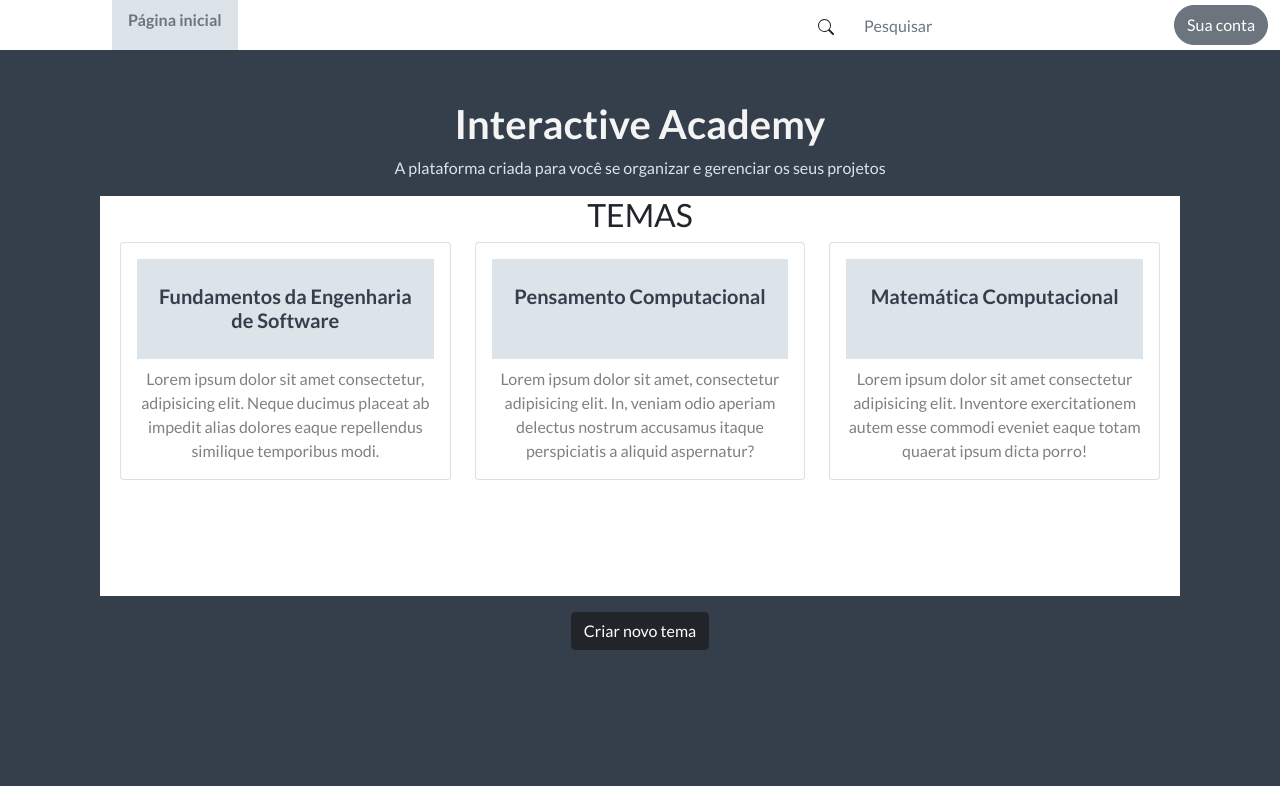
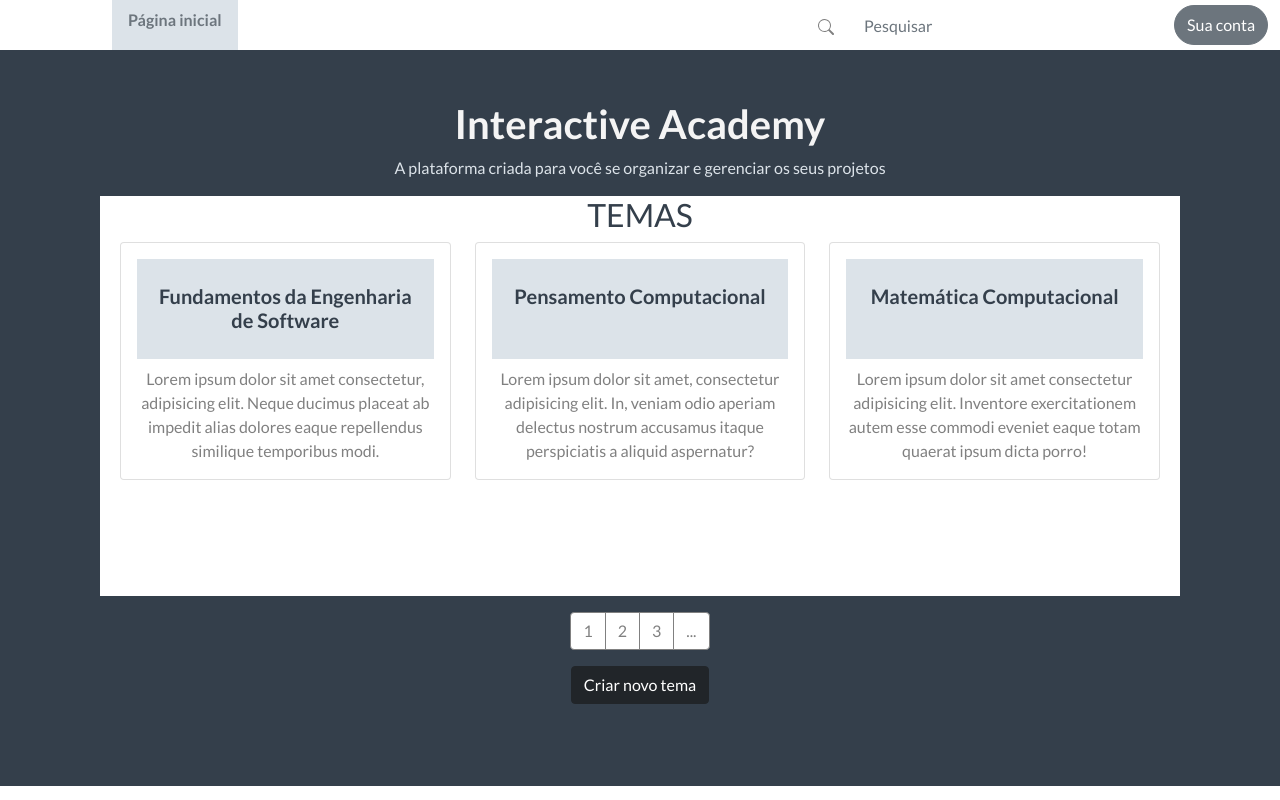
Before and after one commit to ICEI-PUC-Minas-PMV-ADS/pmv-ads-2022-2-e1-proj-web-t6-grupo-4-1, a website: page src/temas.html in a window 1280 px wide. Drawn offline with nearby package versions, Linux system fonts and the light colour scheme.

Commit message:
atualizações

```diff
--- a/src/css/style_temas.css
+++ b/src/css/style_temas.css
@@ -28,7 +28,8 @@
     width: 50%;
     height: 30px;
     margin: 5px;
-
+    box-shadow: none;
+    color: gray;
 
 }
 
@@ -45,6 +46,8 @@ h1 {
     font-weight: 700 !important;
     color: var(--light-color);
 }
+
+
 p {
     color: var(--primary-color);
     text-align: center;
@@ -65,13 +68,35 @@ p {
     height: 100px;
 
 }
-.card-text{
+.card-text, #lupa{
 
     color: gray;
+    box-shadow: none;
 
 }
-a {
+a , h2{
     color: var(--dark-color) !important;
     text-decoration: none !important;
 
 }
+.btn-group>button{
+    color: gray;
+    border-color: gray;
+    background-color: #fff;
+}
+.btn-group>button:hover{
+    color: #fff;
+    background-color: gray;
+    transition: ease-in-out 1.5;
+
+
+
+}
+
+.btn-group>button:focus{
+
+    background-color: gray;
+    color: #fff;
+    outline: none;
+    box-shadow: none;
+}
--- a/src/temas.html
+++ b/src/temas.html
@@ -23,7 +23,7 @@
                     <a id="pagina-inicial" class="nav-link active text-secondary fw-bolder" aria-current="page" href="#">Página inicial</a>
 
                   <form  class="d-flex justify-content-end w-50">
-                    <button type="button" class="btn"><svg xmlns="http://www.w3.org/2000/svg" width="16" height="16" fill="currentColor" class="bi bi-search" viewBox="0 0 16 16">
+                    <button id="lupa" type="button" class="btn"><svg xmlns="http://www.w3.org/2000/svg" width="16" height="16" fill="currentColor" class="bi bi-search" viewBox="0 0 16 16">
                       <path d="M11.742 10.344a6.5 6.5 0 1 0-1.397 1.398h-.001c.03.04.062.078.098.115l3.85 3.85a1 1 0 0 0 1.415-1.414l-3.85-3.85a1.007 1.007 0 0 0-.115-.1zM12 6.5a5.5 5.5 0 1 1-11 0 5.5 5.5 0 0 1 11 0z"></path>
                     </svg></button>
                     <input id="pesquisa" class="form-control me-2" type="search" placeholder="Pesquisar" aria-label="Search">
@@ -41,14 +41,14 @@
 <section id="tema-criado">
             <h2 class="text-center">TEMAS</h2>
 <!--CAROUSEL-->
-<div id="carouselExampleControls" class="carousel slide" data-bs-ride="carousel">
+<div id="carouselExampleControls" class="carousel slide" data-bs-ride="carousel" data-bs-interval="false">
     <div class="carousel-inner">
 
 
 
 <!--TEMAS-->
           <!--pagina1-->
-        <div id="pag-1" class="carousel-item active">
+        <div id="pag-1" class="carousel-item active" >
             <div class="row row-cols-3">
                 <div class="col">
                   <div class="card">
@@ -79,8 +79,10 @@
                     </div>
                   </div>
               </div>
+
             </div>
-        </div>
+
+
 <!--pagina 1 fim-->
 
 <!--pagina 2-->
@@ -109,29 +111,50 @@
               <div class="card-body"><a href="">
                 <h5 class="card-title">Special title treatment</h5></a>
                 <p class="card-text">With supporting text below as a natural lead-in to additional content.</p>
-
               </div>
             </div>
           </div>
       </div>
-    </div>
+  </div>
+  <!--
+  <button class="carousel-control-prev" type="button" data-bs-target="#carouselExampleControls" data-bs-slide="prev">
+    <span class="carousel-control-prev-icon" aria-hidden="true"></span>
+    <span class="visually-hidden">Previous</span>
+  </button>
+  <button class="carousel-control-next" type="button" data-bs-target="#carouselExampleControls" data-bs-slide="next">
+    <span class="carousel-control-next-icon" aria-hidden="true"></span>
+    <span class="visually-hidden">Next</span>
+  </button>
+  -->
 </div>
 
 
 <!--TEMAS FIM-->
 
 <!--CAROUSEL FIM-->
-    </div>
+
 </div>
 
 
 
 
 </section>
-        <!--Links das páginas-->
-       <div class="d-flex justify-content-center m-3">
+        <!--botões das páginas-->
 
 
+        <div class="d-flex justify-content-center m-3">
+
+          <div class="btn-group" role="group" aria-label="Basic outlined example">
+            <button type="button" class="btn btn-outline "  data-bs-target="#carouselExampleControls" data-bs-slide-to="0" class="active" aria-current="true" aria-label="Slide 1">1</button>
+            <button type="button" class="btn btn-outline "  data-bs-target="#carouselExampleControls" data-bs-slide-to="1" aria-label="Slide 2">2</button>
+            <button type="button" class="btn btn-outline "  data-bs-target="#carouselExampleControls" data-bs-slide-to="2" aria-label="Slide 3">3</button>
+            <button type="button" class="btn btn-outline "  data-bs-target="#carouselExampleControls" data-bs-slide-to="next" aria-label="Slide 4">...</button>
+          </div>
+
+
+        </div>
+
+        <div class="d-flex justify-content-center m-3">
           <button type="button" class="btn btn-dark">Criar novo tema</button>
         </div>
 
```
Also changed, not shown: src/home.html (+1 -1 lines), src/css/style_home.css (renamed from src/css/style.css).
